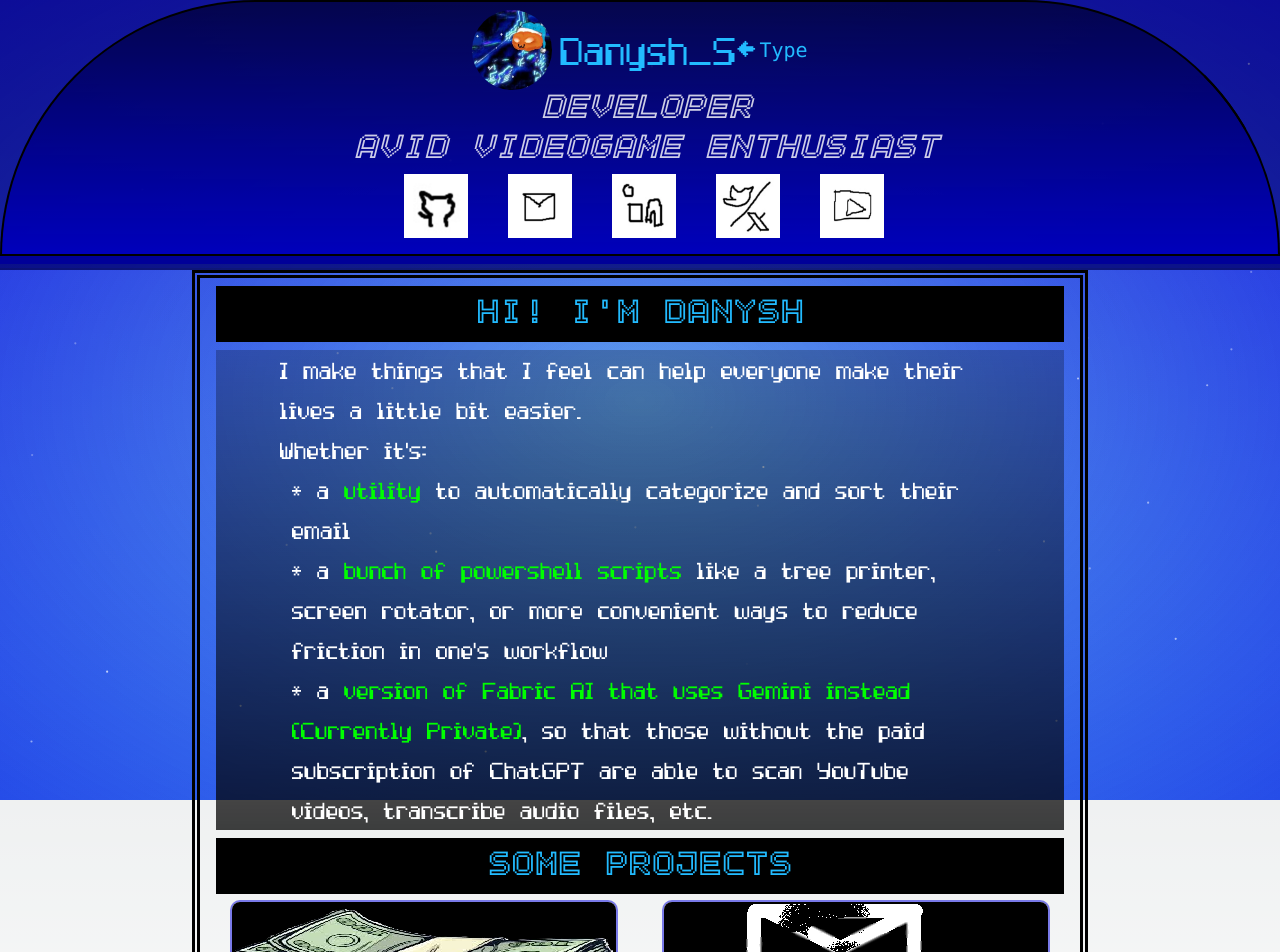
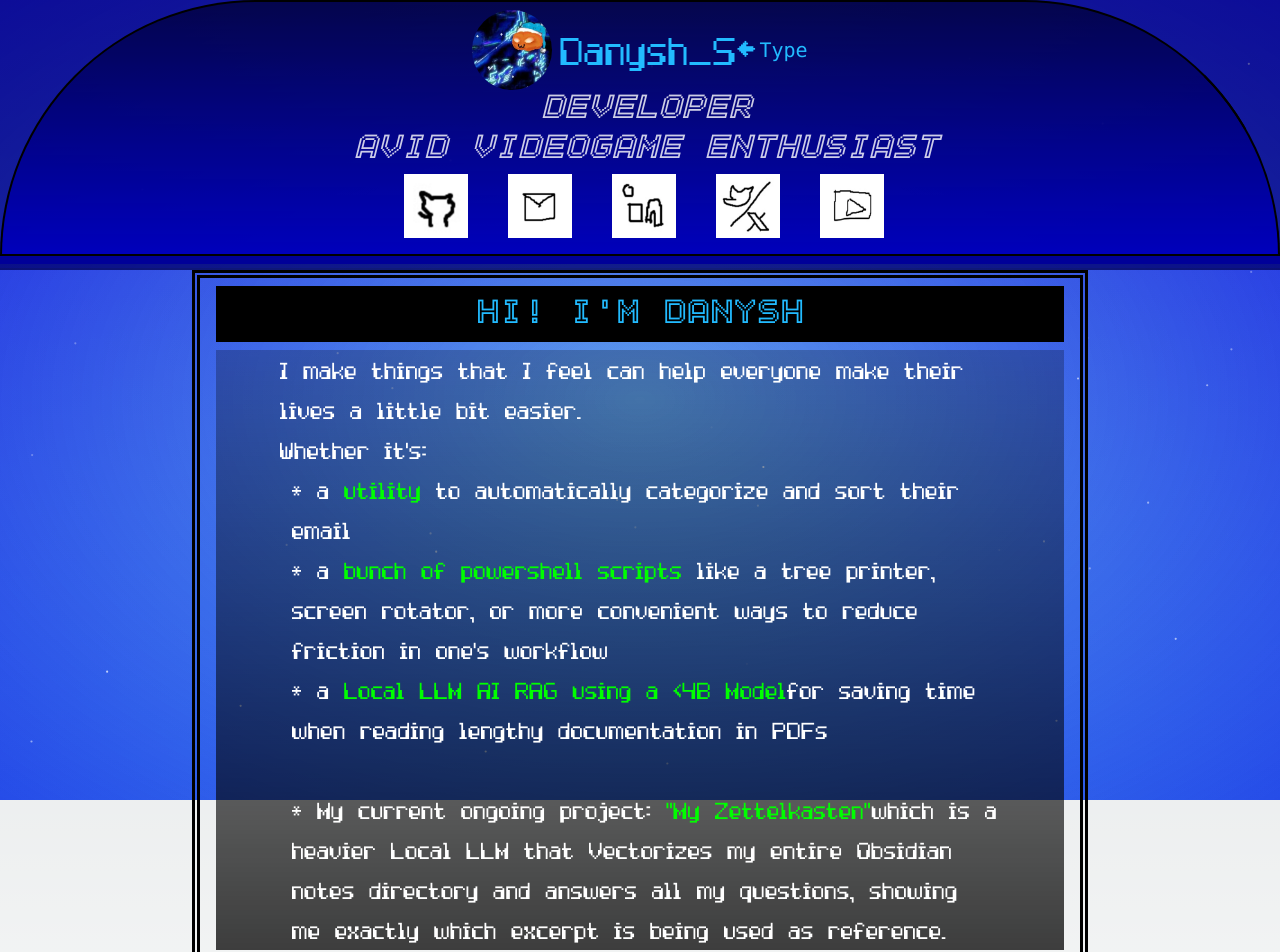
Before and after one commit to danyshs/danyshs_work_2.0, a Next.js app: page / in a window 1280 px wide. Shown: the top 952 px of the page. Built offline with nearby package versions, Linux system fonts and the light colour scheme; no server answers.

Commit message:
Updated projects

```diff
--- a/src/components/blog.tsx
+++ b/src/components/blog.tsx
@@ -32,15 +32,25 @@ const BlogSection: React.FC = () => {
               like a tree printer, screen rotator, or more convenient ways to
               reduce friction in one's workflow
               <br />* a
-              <a href="https://www.github.com/danyshs/PSWeave_Gemini">
+              <a href="">
                 <span className="text-green-900">
                   {" "}
-                  version of Fabric AI that uses Gemini instead (Currently Private)
+                  Local LLM AI RAG using a &lt;4B Model
                 </span>
               </a>
-              , so that those without the paid subscription of ChatGPT are able
-              to scan YouTube videos, transcribe audio files, etc.
+              for saving time when reading lengthy documentation in PDFs
               <br />
+              <br />* My current ongoing project:
+              <a href="">
+                <span className="text-green-900">
+                  {" "}
+                  "My Zettelkasten"
+                </span>
+              </a>
+              which is a heavier Local LLM that Vectorizes my entire Obsidian notes directory and answers all my questions, showing me exactly which excerpt is being used as reference.
+              <br />
+
+
             </div>
           </div>
         </div>
```
